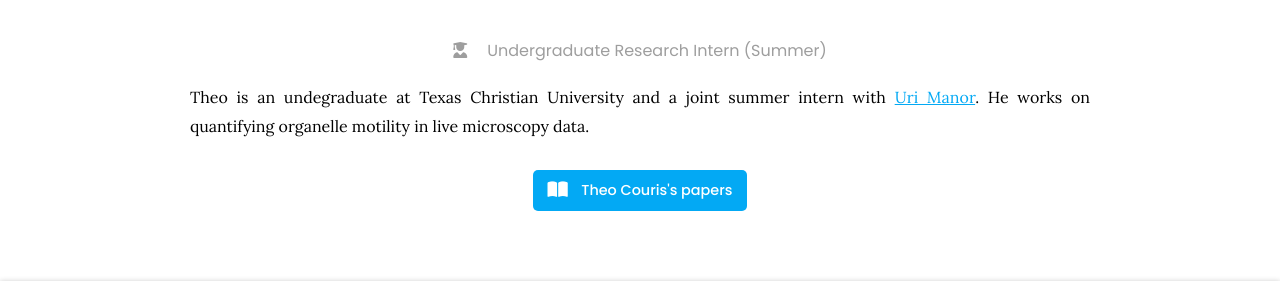
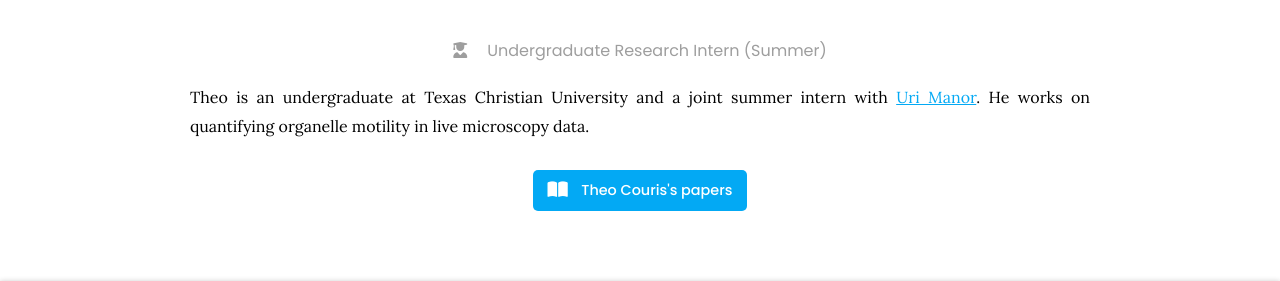
Before and after one commit to talmolab/lab-website, a Jekyll site: the page built from _members/theo-couris.md, in a window 1280 px wide. Shown: the part 776-1057 px from the top of the page. Built offline with Jekyll 4.4.1, drawn with Linux system fonts in a browser that asks for light colours; nearby versions of some CDN libraries.

Commit message:
Update personnel

```diff
--- a/_members/theo-couris.md
+++ b/_members/theo-couris.md
@@ -5,4 +5,4 @@ role: undergrad
 description: Undergraduate Research Intern (Summer)
 ---
 
-Theo is an undegraduate at Texas Christian University and a joint summer intern with [Uri Manor](https://manor.salk.edu/). He works on quantifying organelle motility in live microscopy data.
+Theo is an undergraduate at Texas Christian University and a joint summer intern with [Uri Manor](https://manor.salk.edu/). He works on quantifying organelle motility in live microscopy data.
```
Also changed, not shown: _members/zaher-abbara.md (added, +8 -0 lines), images/zaher-abbara.jpg (added).
